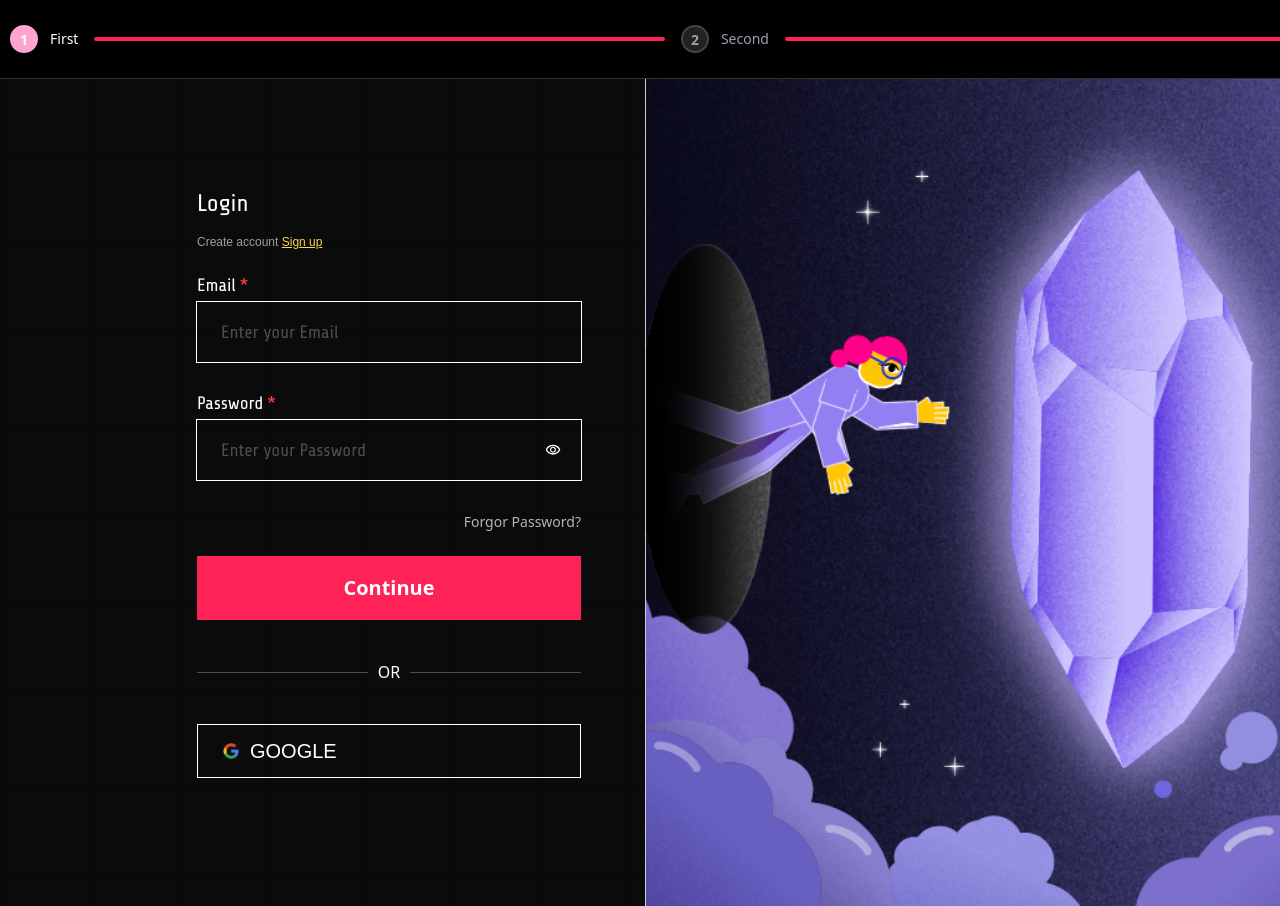
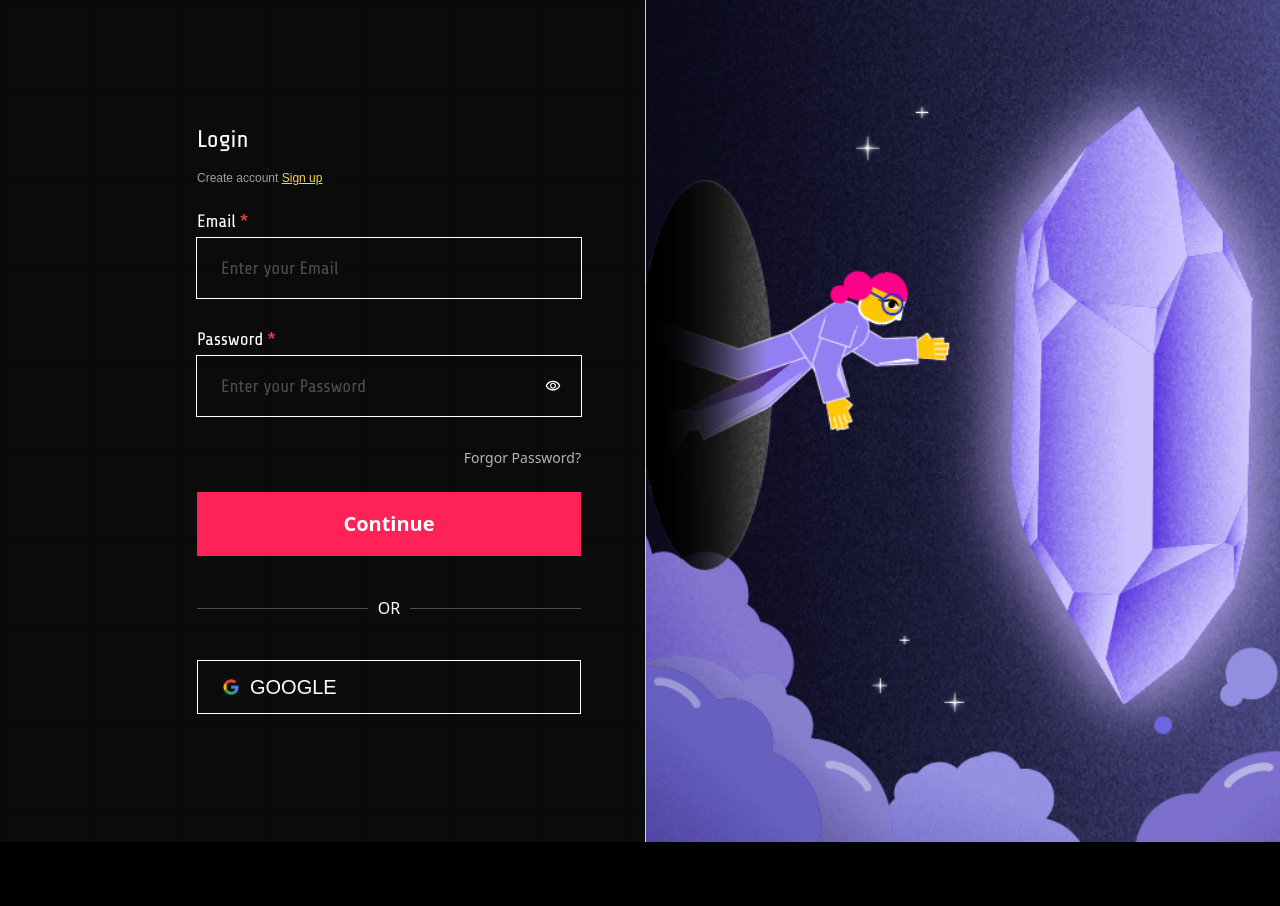
Before and after one commit to 10X-EDU/LeaderBoard-Frontend, a Next.js app: page /sign-in in a window 1280 px wide. After the commit the page ends 842 px from the top, so only its background shows below. Built offline with nearby package versions, Linux system fonts and the light colour scheme; no server answers; a web font is replaced by a local one.

Commit message:
Fix and Refactor SignupStepTracker to remove props and conditionally render based on pathname; update layout for dynamic padding

```diff
--- a/src/app/(auth)/layout.tsx
+++ b/src/app/(auth)/layout.tsx
@@ -1,14 +1,17 @@
 "use client";
 
+
 import SignupStepTracker from "@/components/auth/signup-step-tracker";
+import { usePathname } from "next/navigation";
 import "../globals.css";
 
 export default function Layout({ children }: { children: React.ReactNode }) {
-  const steps = ["Account Info", "Profile Details"];
+  const pathname = usePathname();
+  const showTracker = pathname.startsWith("/sign-up");
   return (
     <div className="h-full w-full flex flex-col">
-      <SignupStepTracker steps={steps} />
-      <div className="flex flex-1 pt-16"> {/* pt-16 to offset fixed tracker */}
+      <SignupStepTracker />
+      <div className={`flex flex-1${showTracker ? " pt-16" : ""}`}>
         <div className="grid-lines flex flex-col justify-center w-full h-full sm:w-1/2 md:min-w-[646px] relative backdrop-blur-sm bg-[#0B0B0B] px-16 py-32 border-r-[#FFFFFFCC] border-r-1 gradient-border">
           {children}
         </div>
--- a/src/components/auth/signup-step-tracker.tsx
+++ b/src/components/auth/signup-step-tracker.tsx
@@ -3,18 +3,17 @@
 import React from "react";
 import { usePathname } from "next/navigation";
 
-interface SignupStepTrackerProps {
-    steps: string[];
-}
-
-const SignupStepTracker: React.FC<SignupStepTrackerProps> = () => {
+const SignupStepTracker = () => {
     const pathname = usePathname();
-
+    if (!pathname.startsWith("/sign-up")) {
+        return null;
+    }
     const steps = ["First", "Second", "Finish"];
     let currentStep = 1;
     if (pathname.includes("/sign-up/3")) currentStep = 3;
     else if (pathname.includes("/sign-up/2")) currentStep = 2;
     else if (pathname.includes("/sign-up/1")) currentStep = 1;
+
     return (
         <div
             className="w-full flex flex-col justify-center items-center gap-[10px] h-[79px] p-[10px] flex-shrink-0 bg-black z-20 border-b border-[#333] fixed top-0 left-0"
```
